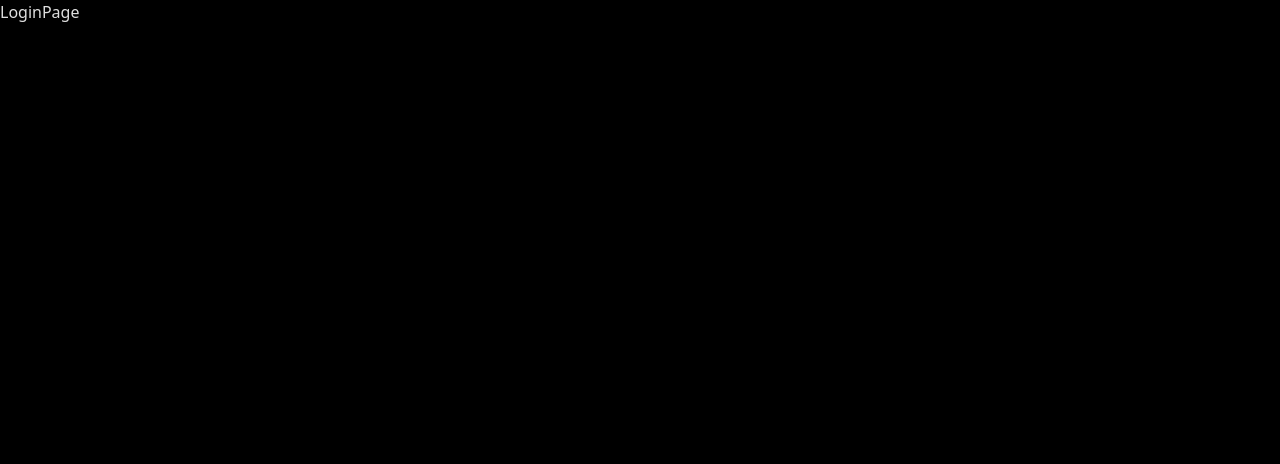
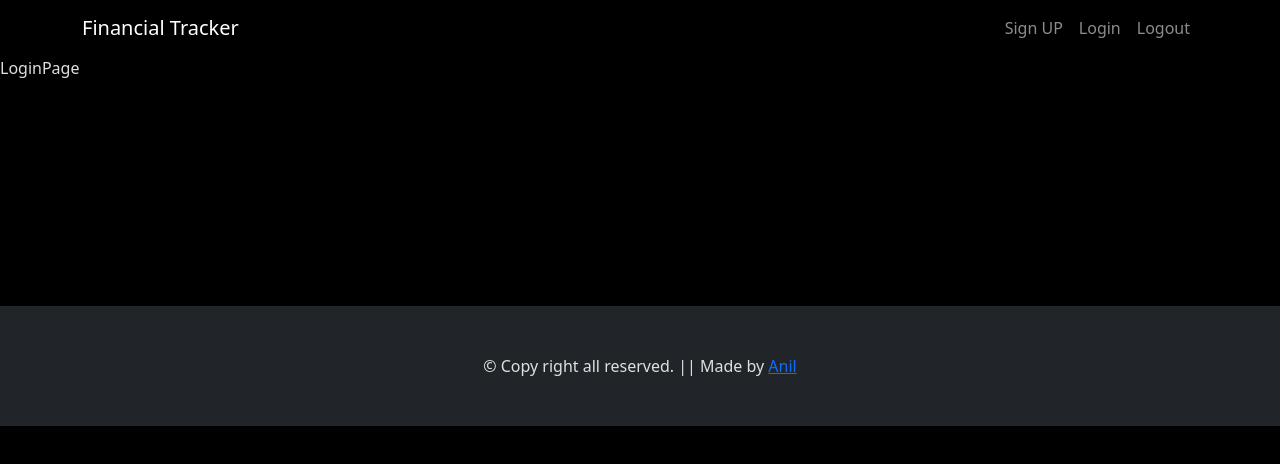
Before and after one commit to imanil-git/Finance-Tracker, a React (Vite) app in the folder FT-Frontend/: page / in a window 1280 px wide. Shown: the top 464 px of the page. Built offline with nearby package versions, Linux system fonts and the light colour scheme.

Commit message:
Outlet Header and Footer

```diff
--- a/FT-Frontend/src/App.css
+++ b/FT-Frontend/src/App.css
@@ -3,3 +3,7 @@
     background: #000;
     color: rgb(223, 223, 223);
 }
+
+.main {
+    min-height: calc(100vh - 550px);
+}
--- a/FT-Frontend/src/App.jsx
+++ b/FT-Frontend/src/App.jsx
@@ -1,16 +1,18 @@
-import './App.css'
+import "./App.css";
 import { ToastContainer } from "react-toastify";
 import { Routes, Route } from "react-router-dom";
 import Login from "./pages/Login.jsx";
 import SignUp from "./pages/SignUp.jsx";
+import { DefaultLayout } from "./components/layout/DefaultLayout.jsx";
 
 function App() {
-
   return (
     <div className="wrapper">
       <Routes>
-        <Route path="/" element={<Login />} />
-        <Route path="/signup" element={<SignUp />} />
+        <Route path="/" element={<DefaultLayout />}>
+          <Route index element={<Login />} />
+          <Route path="signup" element={<SignUp />} />
+        </Route>
       </Routes>
       <ToastContainer />
     </div>
--- /dev/null
+++ b/FT-Frontend/src/components/layout/DefaultLayout.jsx
@@ -0,0 +1,22 @@
+import React from "react";
+import { Outlet } from "react-router-dom";
+import { Header } from "./Header";
+import { Footer } from "./Footer";
+import '../../App.css'
+
+export const DefaultLayout = () => {
+  return (
+    <div>
+      {/* Header  */}
+      <Header />
+
+      {/* Main Content */}
+      <main className="main">
+        <Outlet />
+      </main>
+
+      {/* Footer */}
+      <Footer />
+    </div>
+  );
+};
--- /dev/null
+++ b/FT-Frontend/src/components/layout/Footer.jsx
@@ -0,0 +1,14 @@
+import React from "react";
+import { Container, Row, Col } from "react-bootstrap";
+
+export const Footer = () => {
+  return (
+    <Container fluid className="bg-dark p-5">
+      <Row className="text-center">
+        <Col>
+          &copy; Copy right all reserved. || Made by <a href="/anil">Anil</a>
+        </Col>
+      </Row>
+    </Container>
+  );
+};
--- /dev/null
+++ b/FT-Frontend/src/components/layout/Header.jsx
@@ -0,0 +1,28 @@
+import Container from "react-bootstrap/Container";
+import Nav from "react-bootstrap/Nav";
+import Navbar from "react-bootstrap/Navbar";
+import { Link } from "react-router-dom";
+
+export const Header = () => {
+  return (
+    <Navbar expand="lg" variant="dark" className="bg-body-dark">
+      <Container>
+        <Navbar.Brand href="#home">Financial Tracker</Navbar.Brand>
+        <Navbar.Toggle aria-controls="basic-navbar-nav" />
+        <Navbar.Collapse id="basic-navbar-nav">
+          <Nav className="ms-auto">
+            <Link className="nav-link" href="/signup">
+              Sign UP
+            </Link>
+            <Link className="nav-link" href="/">
+              Login
+            </Link>
+            <Link className="nav-link" href="/">
+              Logout
+            </Link>
+          </Nav>
+        </Navbar.Collapse>
+      </Container>
+    </Navbar>
+  );
+};
```
